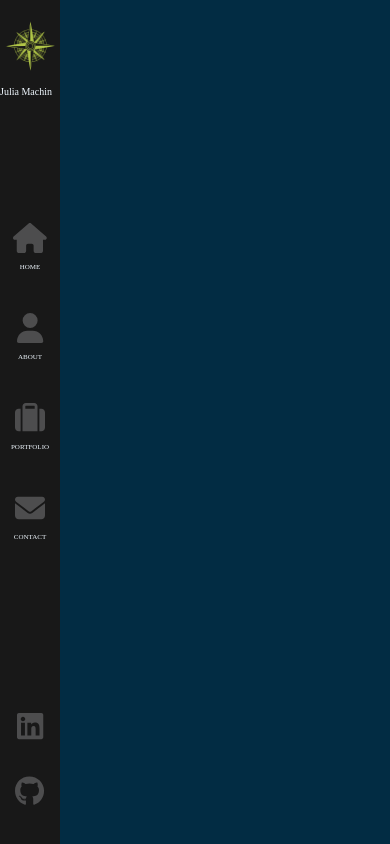
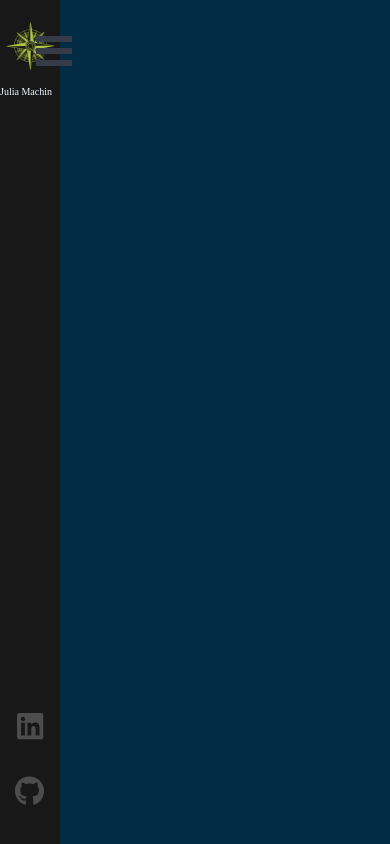
Before and after one commit to juliamachin/React-Portfolio, a React (Create React App) app: page / in a window 390 px wide. Built offline with nearby package versions, Linux system fonts and the light colour scheme.

Commit message:
added hamburger menu for mobile

```diff
--- a/package.json
+++ b/package.json
@@ -13,6 +13,7 @@
     "@testing-library/user-event": "^13.5.0",
     "loaders.css": "^0.1.2",
     "react": "^18.2.0",
+    "react-burger-menu": "^3.0.8",
     "react-dom": "^18.2.0",
     "react-leaflet": "^4.0.1",
     "react-loaders": "^3.0.1",
--- a/src/App.js
+++ b/src/App.js
@@ -11,12 +11,13 @@ function App() {
   return (
     <main>
       <Routes>
-        <Route path="/" element={<Layout />} />
-        <Route path="/" element={<Home />} />
-        <Route path="/about" element={<About />} />
-        <Route path="/contact" element={<Contact />} />
-        <Route path="/portfolio" element={<Portfolio />} />
-        <Route path="/dashboard" element={<Dashboard />} />
+        <Route path="/" element={<Layout />}>
+          <Route index element={<Home />} />
+          <Route path="/about" element={<About />} />
+          <Route path="/contact" element={<Contact />} />
+          <Route path="/portfolio" element={<Portfolio />} />
+          <Route path="/dashboard" element={<Dashboard />} />
+        </Route>
       </Routes>
     </main>
   );
--- /dev/null
+++ b/src/Components/Layout/Layout.css
@@ -0,0 +1,39 @@
+.page {
+    width: 100%;
+    height: 100%;
+    position: absolute;
+  }
+
+  .top-tags {
+    bottom: auto;
+    top: 35px;
+  }
+
+  .tags {
+    color: #ffd700;
+    opacity: 0.6;
+    position: absolute;
+    bottom: 0;
+    left: 120px;
+    font-size: 18px;
+    font-family: 'La Belle Aurore', cursive;
+  }
+
+  .bottom-tag-html {
+    margin-left: -20px;
+  }
+
+  .container {
+    width: 100%;
+    will-change: contents;
+    height: 90%;
+    min-height: 566px;
+    position: absolute;
+    opacity: 0;
+    top: 5%;
+    margin: 0 auto;
+    z-index: 1;
+    transform-style: preserve-3d;
+    animation: fadeIn 1s forwards;
+    animation-delay: 1s;
+  }
--- a/src/Components/Layout/Layout.js
+++ b/src/Components/Layout/Layout.js
@@ -1,9 +1,20 @@
+import { Outlet } from "react-router-dom";
 import Sidebar from "../Sidebar/Sidebar";
 
 const Layout = () => {
   return (
-    <div>
+    <div className="App">
       <Sidebar />
+      <div className="page">
+        <span className="tags top-tags">&lt;body&gt;</span>
+
+        <Outlet />
+        <span className="tags bottom-tags">
+          &lt;/body&gt;
+          <br />
+          <span className="bottom-tag-html">&lt;/html&gt;</span>
+        </span>
+      </div>
     </div>
   );
 };
--- a/src/Components/Sidebar/Sidebar.css
+++ b/src/Components/Sidebar/Sidebar.css
@@ -25,12 +25,11 @@
   color: aliceblue;
 }
 
-.p {
+.item {
   font-family: "Splash", cursive;
   color: aliceblue;
   font-size: 7px;
 }
-
 
 a {
   text-decoration: none;
@@ -40,7 +39,7 @@ nav {
   display: block;
   text-align: center;
   position: absolute;
-  font-size: 30px;
+  font-size: 20px;
   height: 210px;
   top: 50%;
   margin-top: -200px;
@@ -93,3 +92,89 @@ li a {
   line-height: 16px;
   color: #4d4d4e;
 }
+
+.active svg {
+  color: aliceblue;
+}
+
+@media only screen and (max-width: 780px), screen and (max-height: 600px) {
+  .link {
+    opacity: 0;
+  }
+
+  .item {
+    opacity: 0;
+  }
+
+  .p {
+    font-family: "Splash", cursive;
+    color: aliceblue;
+    font-size: 7px;
+  }
+
+  .bm-burger-button {
+    position: fixed;
+    width: 36px;
+    height: 30px;
+    left: 36px;
+    top: 36px;
+  }
+
+  /* Color/shape of burger icon bars */
+  .bm-burger-bars {
+    background: #373a47;
+  }
+
+  /* Color/shape of burger icon bars on hover*/
+  .bm-burger-bars-hover {
+    background: #a90000;
+  }
+
+  /* Position and sizing of clickable cross button */
+  .bm-cross-button {
+    height: 24px;
+    width: 24px;
+  }
+
+  /* Color/shape of close button cross */
+  .bm-cross {
+    background: #bdc3c7;
+  }
+
+  /*
+  Sidebar wrapper styles
+  Note: Beware of modifying this element as it can break the animations - you should not need to touch it in most cases
+  */
+  .bm-menu-wrap {
+    position: fixed;
+    height: 100%;
+  }
+
+  /* General sidebar styles */
+  .bm-menu {
+    background: #373a47;
+    padding: 2.5em 1.5em 0;
+    font-size: 1.15em;
+  }
+
+  /* Morph shape necessary with bubble or elastic */
+  .bm-morph-shape {
+    fill: #373a47;
+  }
+
+  /* Wrapper for item list */
+  .bm-item-list {
+    color: #b8b7ad;
+    padding: 0.8em;
+  }
+
+  /* Individual item */
+  .bm-item {
+    display: inline-block;
+  }
+
+  /* Styling of overlay */
+  .bm-overlay {
+    background: rgba(0, 0, 0, 0.3);
+  }
+}
--- a/src/Components/Sidebar/Sidebar.js
+++ b/src/Components/Sidebar/Sidebar.js
@@ -8,16 +8,23 @@ import {
   faSuitcase,
 } from "@fortawesome/free-solid-svg-icons";
 import { faLinkedin, faGithub } from "@fortawesome/free-brands-svg-icons";
+import { slide as Menu } from 'react-burger-menu'
 
 const Sidebar = () => {
+
   return (
     <div className="sidebar">
       <Link className="logo" to="/">
         <img src="/assets/images/Icon.png" className="compass-icon" />
         <p className="my-name">Julia Machin</p>
       </Link>
-      <nav>
-        <NavLink exact="true" activeclassname="active" className="home-link" to="/">
+      <Menu>
+        <NavLink
+          exact="true"
+          activeclassname="active"
+          className="home-link"
+          to="/"
+        >
           <FontAwesomeIcon icon={faHome} color="#4d4d4e" />
           <p className="p">HOME</p>
         </NavLink>
@@ -44,8 +51,41 @@ const Sidebar = () => {
           <FontAwesomeIcon icon={faEnvelope} color="#4d4d4e" />
           <p className="p">CONTACT</p>
         </NavLink>
+      </Menu>
+      <nav>
+        <NavLink
+          exact="true"
+          activeclassname="active"
+          className="link"
+          to="/"
+        >
+          <FontAwesomeIcon icon={faHome} color="#4d4d4e" />
+          <p className="item">HOME</p>
+        </NavLink>
+        <br />
+        <NavLink activeclassname="active" className="link" to="/about">
+          <FontAwesomeIcon icon={faUser} color="#4d4d4e" />
+          <p className="item">ABOUT</p>
+        </NavLink>
+        <br />
+        <NavLink
+          activeclassname="active"
+          className="link"
+          to="/portfolio"
+        >
+          <FontAwesomeIcon icon={faSuitcase} color="#4d4d4e" className="link"/>
+          <p className="item">PORTFOLIO</p>
+        </NavLink>
+        <br />
+        <NavLink
+          activeclassname="active"
+          className="contact-link"
+          to="/contact"
+        >
+          <FontAwesomeIcon icon={faEnvelope} color="#4d4d4e" className="link"/>
+          <p className="item">CONTACT</p>
+        </NavLink>
       </nav>
-
       <ul>
         <li>
           <a
@@ -62,7 +102,7 @@ const Sidebar = () => {
             href="https://github.com/juliamachin"
             target="_blank"
             rel="noreferrer"
-            className='a'
+            className="a"
           >
             <FontAwesomeIcon icon={faGithub} color="#4d4d4e" />
           </a>
```
Also changed, not shown: 1 other file (tests, documents, lock files or other folders).
